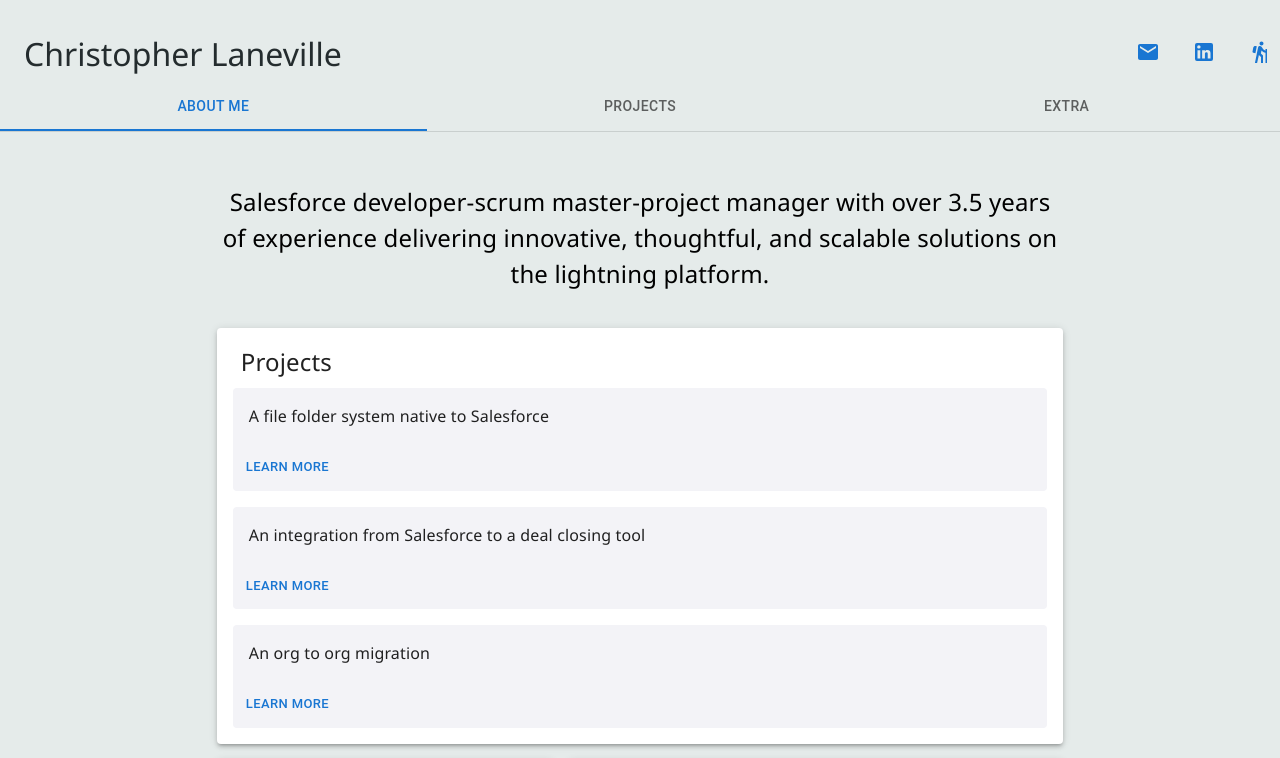
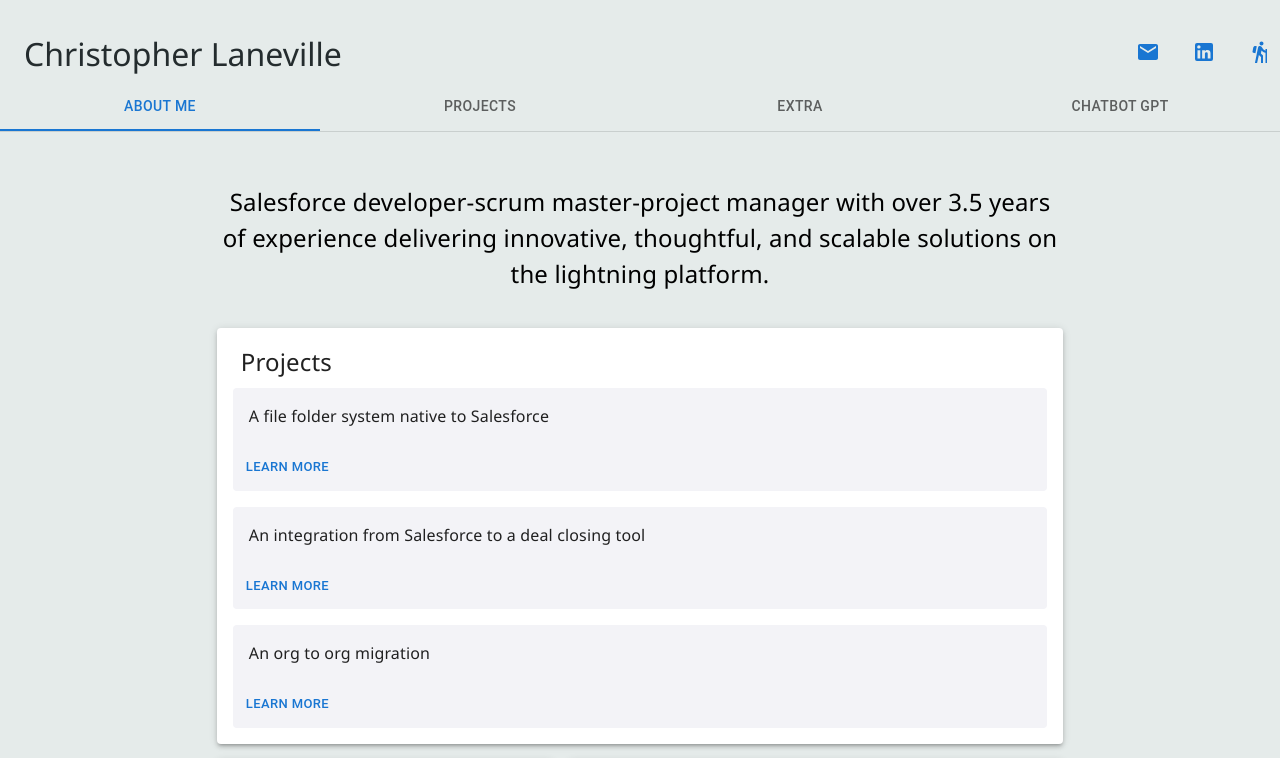
Before and after one commit to lanevillec/portfolio-app, a React (Create React App) app: page / in a window 1280 px wide. Shown: the top 758 px of the page. Built offline with nearby package versions, Linux system fonts and the light colour scheme.

Commit message:
adding chatbot!

```diff
--- a/src/components/navbar.js
+++ b/src/components/navbar.js
@@ -15,6 +15,7 @@
 import AboutMe from "../pages/AboutMe";
 import Projects from "../pages/Projects";
 import Interests from "../pages/Interests";
+import ChatBotGPT from "../openai-quickstart-node/index"
 
 const Navbar = () => {
   function TabPanel(props) {
@@ -91,8 +92,8 @@
             </Breadcrumbs>
           </div>
         </div>
-        <Box sx={{ width: "100%", padding: "0rem" }}>
-          <Box sx={{ borderBottom: 1, borderColor: "divider" }}>
+        <Box sx={{ width: "100%", padding: "0rem", margin: "0rem" }}>
+          <Box sx={{ borderBottom: 1, borderColor: "divider", padding: "0rem", margin: "0rem" }}>
             <Tabs
               value={value}
               onChange={handleChange}
@@ -103,6 +104,7 @@
               <Tab label="About Me" {...a11yProps(0)} />
               <Tab label="Projects" {...a11yProps(1)} />
               <Tab label="Extra" {...a11yProps(2)} />
+              <Tab label="ChatBot GPT" {...a11yProps(3)} />
             </Tabs>
           </Box>
           <TabPanel value={value} index={0}>
@@ -114,6 +116,9 @@
           <TabPanel value={value} index={2}>
             <Interests />
           </TabPanel>
+          <TabPanel value={value} index={3}>
+            <ChatBotGPT />
+          </TabPanel>
         </Box>
       </div>
     </div>
```
